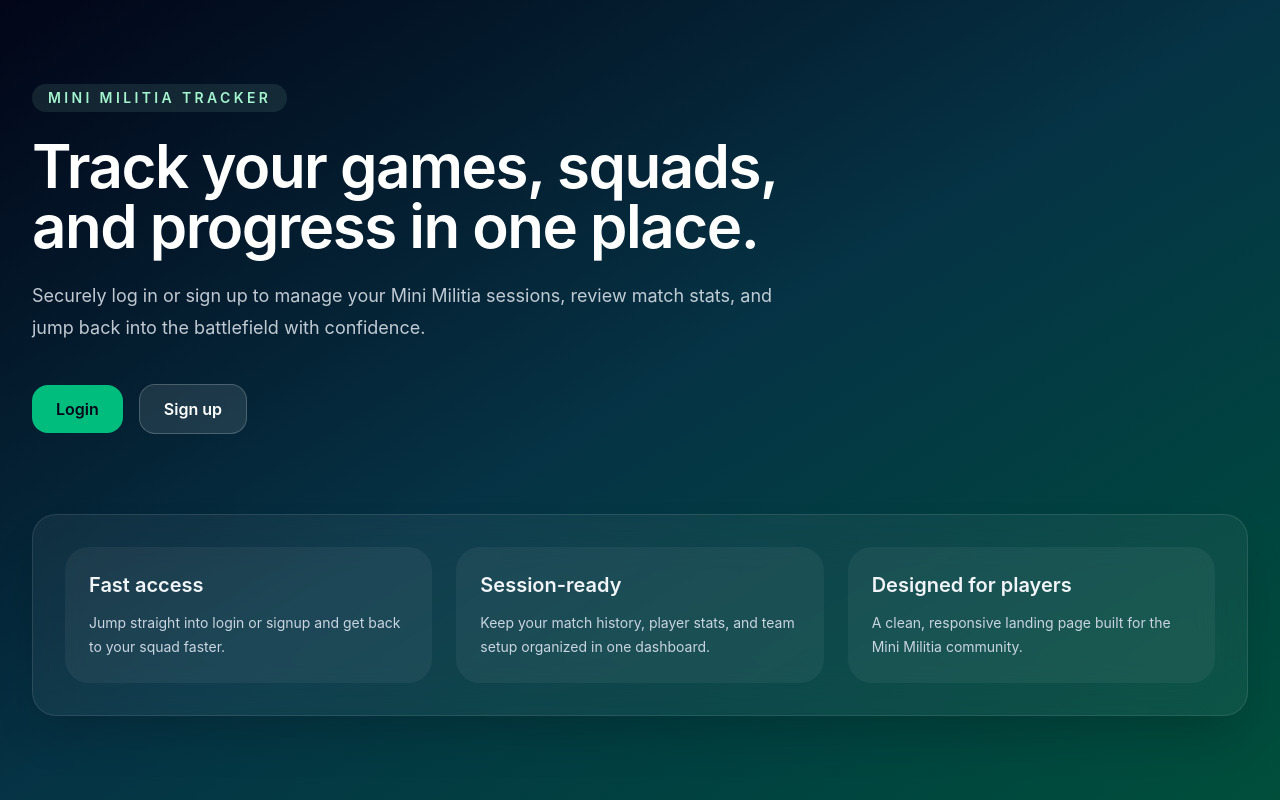
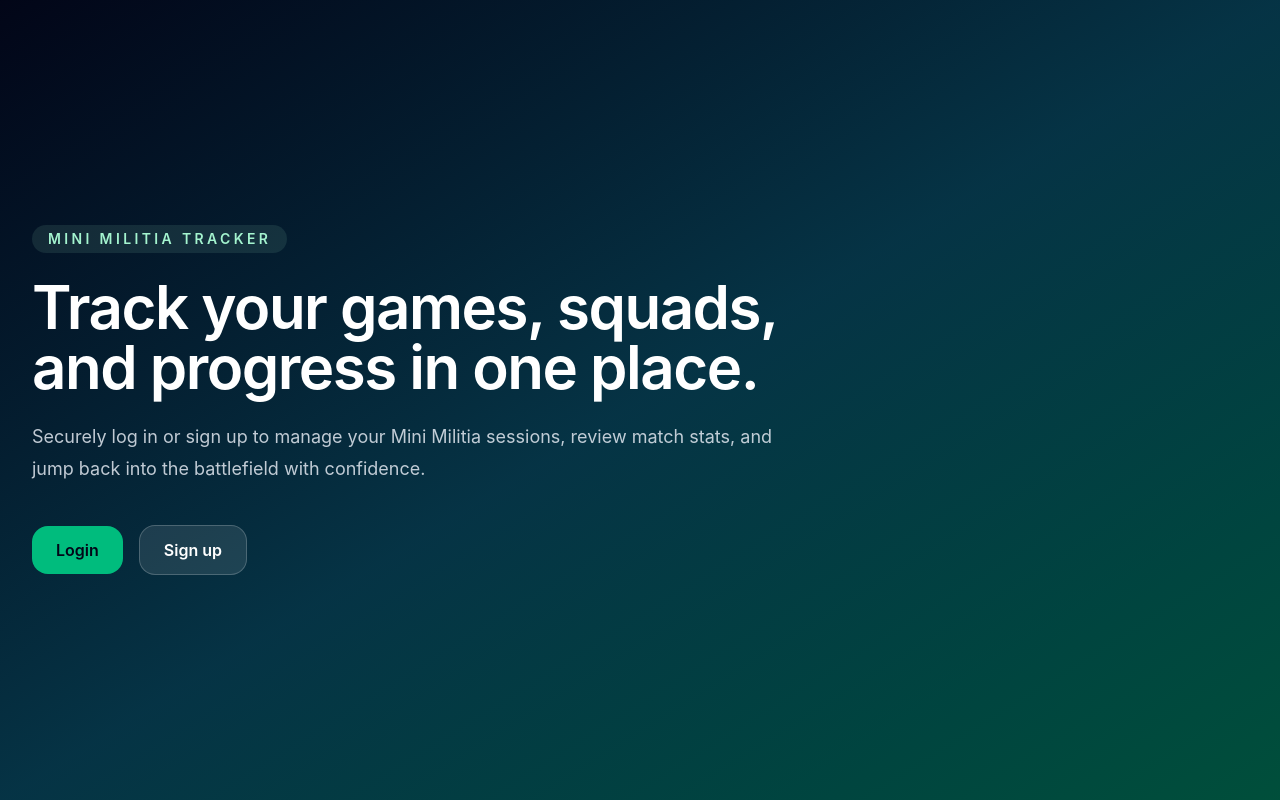
Before and after one commit to danielwanjiku/mini-militia-tracker, a React (Vite) app in the folder client/: page / in a window 1280 px wide. Built offline with nearby package versions, Linux system fonts and the light colour scheme.

Commit message:
modified files

```diff
--- a/client/src/Pages/Homepage.jsx
+++ b/client/src/Pages/Homepage.jsx
@@ -2,7 +2,7 @@
 
 export default function Homepage() {
   return (
-    <div className="min-h-screen bg-gradient-to-br from-slate-950 via-cyan-950 to-emerald-900 text-white">
+    <div className="min-h-screen bg-linear-to-br from-slate-950 via-cyan-950 to-emerald-900 text-white">
       <div className="mx-auto flex min-h-screen max-w-7xl flex-col justify-center px-6 py-16 lg:px-8">
         <div className="max-w-3xl">
           <span className="inline-flex rounded-full bg-emerald-200/10 px-4 py-1 text-sm font-semibold uppercase tracking-[0.24em] text-emerald-200">
@@ -31,28 +31,6 @@
           </div>
         </div>
 
-        <div className="mt-16 rounded-3xl border border-white/10 bg-white/5 p-8 shadow-2xl shadow-black/20 backdrop-blur-xl sm:mt-20">
-          <div className="grid gap-6 sm:grid-cols-3">
-            <div className="rounded-3xl bg-white/5 p-6 text-slate-100">
-              <h2 className="text-xl font-semibold">Fast access</h2>
-              <p className="mt-3 text-sm leading-6 text-slate-300">
-                Jump straight into login or signup and get back to your squad faster.
-              </p>
-            </div>
-            <div className="rounded-3xl bg-white/5 p-6 text-slate-100">
-              <h2 className="text-xl font-semibold">Session-ready</h2>
-              <p className="mt-3 text-sm leading-6 text-slate-300">
-                Keep your match history, player stats, and team setup organized in one dashboard.
-              </p>
-            </div>
-            <div className="rounded-3xl bg-white/5 p-6 text-slate-100">
-              <h2 className="text-xl font-semibold">Designed for players</h2>
-              <p className="mt-3 text-sm leading-6 text-slate-300">
-                A clean, responsive landing page built for the Mini Militia community.
-              </p>
-            </div>
-          </div>
-        </div>
       </div>
     </div>
   );
```
